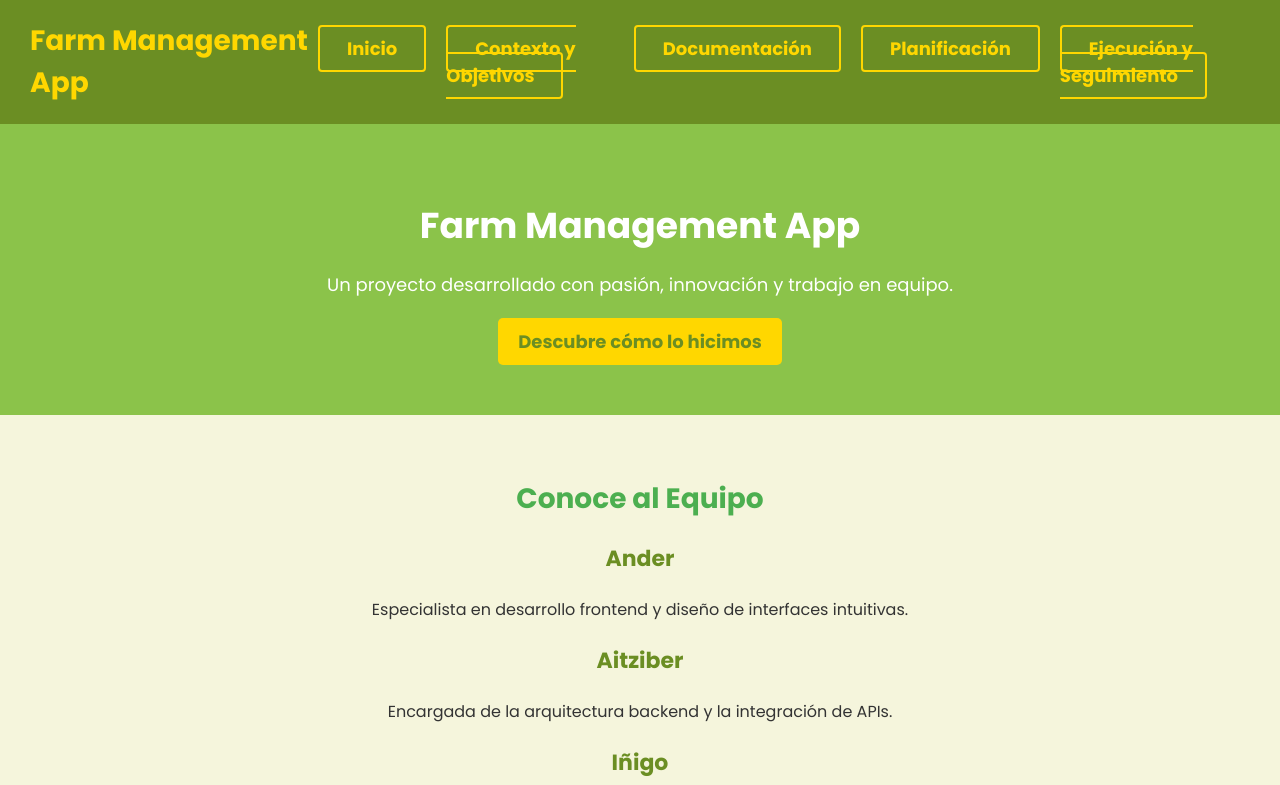
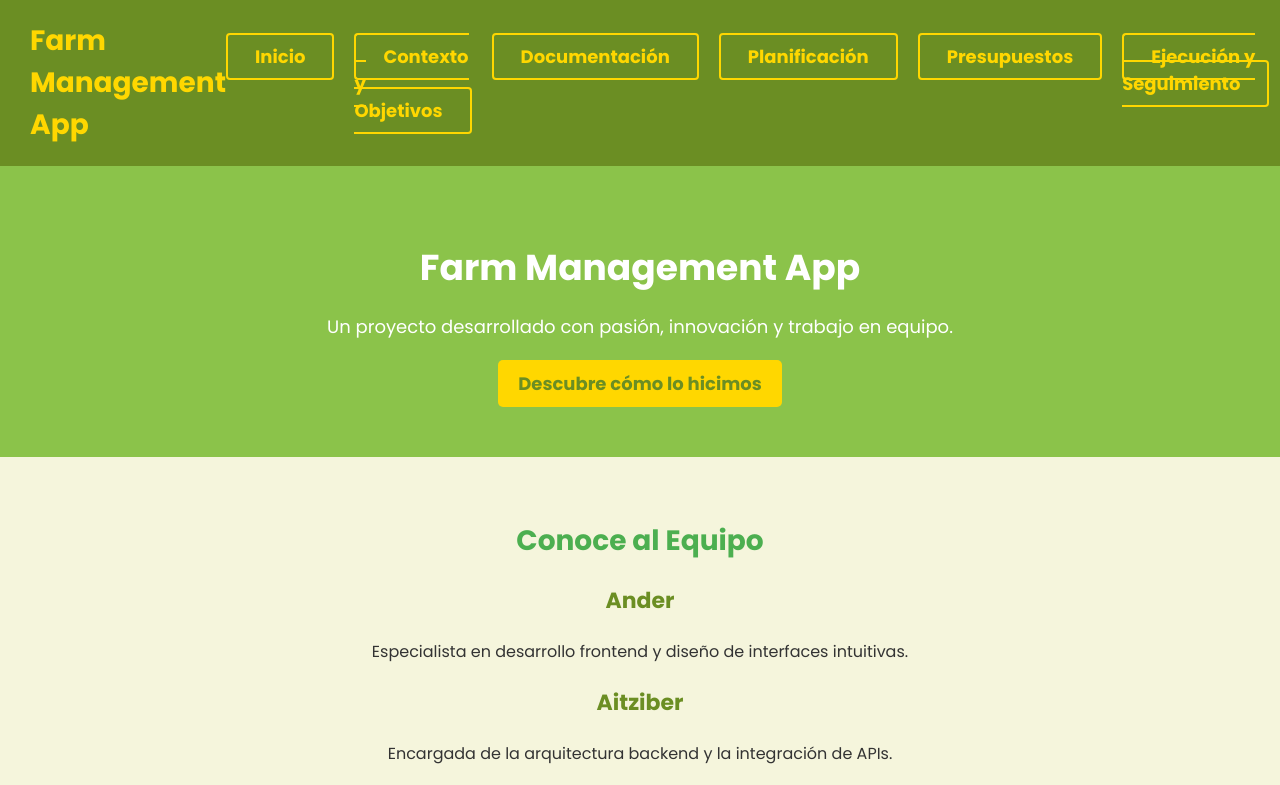
Before and after one commit to AnderMoreno15/FarmManagementApp, a plain HTML site: page Index.html in a window 1280 px wide. Shown: the top 785 px of the page. Drawn offline with Linux system fonts and the light colour scheme.

Commit message:
Añadido 'Presupuestos' al menú del topbar

```diff
--- a/Index.html
+++ b/Index.html
@@ -18,6 +18,7 @@
         <li><a href="html/contexto_objetivos.html">Contexto y Objetivos</a></li>
         <li><a href="html/documentacion.html">Documentación</a></li>
         <li><a href="html/planificacion.html">Planificación</a></li>
+        <li><a href="presupuestos.html">Presupuestos</a></li>
         <li><a href="html/seguimiento.html">Ejecución y Seguimiento</a></li>
     </ul>
   </nav>
```
